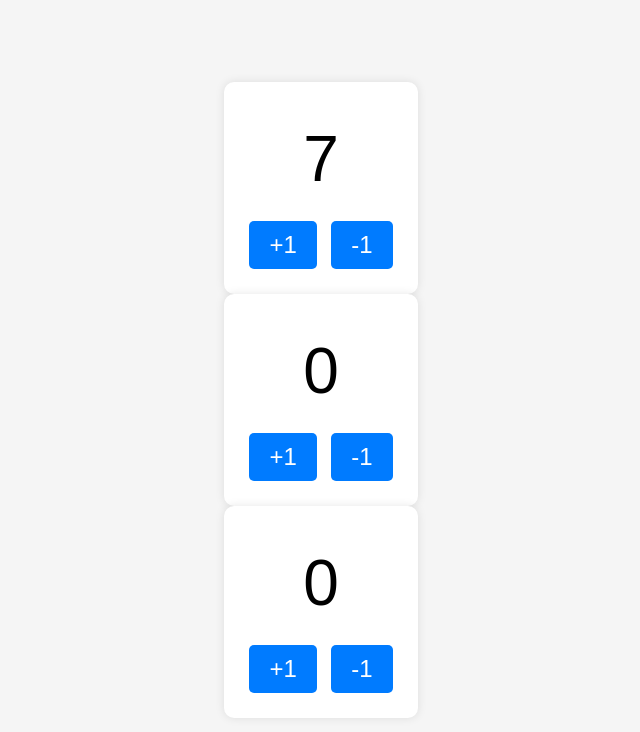
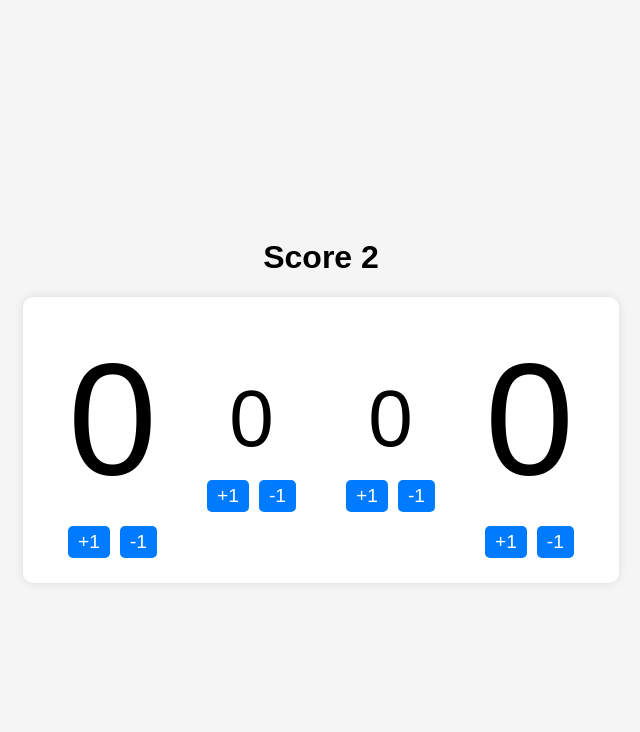
Before and after one commit to 1PingSun/scoreboard, a Flask app: page /scorepage/2 in a window 1280 px wide. Shown: the top 732 px of the page, without its empty margins (319-959 px from the left). Run offline with Flask 3, Linux system fonts and the light colour scheme; the visitor is signed in with stand-in values (Sample User, id 1); data comes from the database, SQL or seed files in the repository.

Commit message:
四組完成基本功能

```diff
--- a/app.py
+++ b/app.py
@@ -28,12 +28,15 @@ def init_db():
         cursor.execute('''
             CREATE TABLE IF NOT EXISTS scores (
                 id INTEGER PRIMARY KEY,
-                score INTEGER NOT NULL
+                score1 INTEGER NOT NULL,
+                score2 INTEGER NOT NULL,
+                score3 INTEGER NOT NULL,
+                score4 INTEGER NOT NULL
             )
         ''')
         # 確保有五筆數據
         for i in range(1, 6):
-            cursor.execute('INSERT OR IGNORE INTO scores (id, score) VALUES (?, ?)', (i, 0))
+            cursor.execute('INSERT OR IGNORE INTO scores (id, score1, score2, score3, score4) VALUES (?, ?, ?, ?, ?)', (i, 0, 0, 0, 0))
         conn.commit()
 
 # 登錄頁面
@@ -62,10 +65,10 @@ def get_score(id):
     try:
         with sqlite3.connect('database.db') as conn:
             cursor = conn.cursor()
-            cursor.execute('SELECT score FROM scores WHERE id = ?', (id,))
-            score = cursor.fetchone()
-            if score:
-                return jsonify({'id': id, 'score': score[0]})
+            cursor.execute('SELECT score1, score2, score3, score4 FROM scores WHERE id = ?', (id,))
+            scores = cursor.fetchone()
+            if scores:
+                return jsonify({'id': id, 'scores': scores})
             else:
                 return jsonify({'error': 'Score not found'}), 404
     except Exception as e:
@@ -77,15 +80,15 @@ def get_score(id):
 @login_required
 def update_score(id):
     try:
-        new_score = request.json.get('score')
-        if new_score is None:
-            return jsonify({'error': 'No score provided'}), 400
+        new_scores = request.json.get('scores')
+        if not new_scores or len(new_scores) != 4:
+            return jsonify({'error': 'Invalid scores provided'}), 400
 
         with sqlite3.connect('database.db') as conn:
             cursor = conn.cursor()
-            cursor.execute('UPDATE scores SET score = ? WHERE id = ?', (new_score, id))
+            cursor.execute('UPDATE scores SET score1 = ?, score2 = ?, score3 = ?, score4 = ? WHERE id = ?', (*new_scores, id))
             conn.commit()
-            return jsonify({'id': id, 'score': new_score})
+            return jsonify({'id': id, 'scores': new_scores})
     except Exception as e:
         print(f"Error updating score: {e}")
         return jsonify({'error': 'Internal server error'}), 500
@@ -97,7 +100,7 @@ def get_all_scores():
     try:
         with sqlite3.connect('database.db') as conn:
             cursor = conn.cursor()
-            cursor.execute('SELECT id, score FROM scores')
+            cursor.execute('SELECT id, score1, score2, score3, score4 FROM scores')
             scores = cursor.fetchall()
             return jsonify(scores)
     except Exception as e:
@@ -124,4 +127,4 @@ def admin_page():
 
 if __name__ == '__main__':
     init_db()
-    app.run(host='0.0.0.0', port=8080, debug=True)
+    app.run(host='0.0.0.0', port=8080)
--- a/templates/score.html
+++ b/templates/score.html
@@ -16,19 +16,36 @@
             background-color: #f5f5f5;
         }
         .scoreboard {
-            text-align: center;
+            display: flex;
+            flex-direction: row;
+            justify-content: center;
+            align-items: center;
             background-color: #fff;
             padding: 20px;
             border-radius: 10px;
             box-shadow: 0 0 10px rgba(0, 0, 0, 0.1);
         }
+        .score-group {
+            display: flex;
+            flex-direction: column;
+            align-items: center;
+            margin: 0 20px;
+        }
         .score {
-            font-size: 4em;
-            margin: 20px 0;
+            font-size: 10em;
+            margin: 10px 0;
+        }
+        .scorePart {
+            font-size: 5em;
+            margin: 10px 0;
+        }
+        .buttonArray {
+            display: flex;
+            justify-content: space-around;
         }
         button {
-            font-size: 1.5em;
-            padding: 10px 20px;
+            font-size: 1.2em;
+            padding: 5px 10px;
             margin: 5px;
             background-color: #007BFF;
             color: white;
@@ -42,48 +59,79 @@
     </style>
 </head>
 <body>
+    <h1>Score {{ id }}</h1>
     <div class="scoreboard">
-        <div class="score" id="score">0</div>
-        <button onclick="updateScore(1)">+1</button>
-        <button onclick="updateScore(-1)">-1</button>
-    </div>
-
-    <div class="scoreboard">
-        <div class="score" id="score">0</div>
-        <button onclick="updateScore(1)">+1</button>
-        <button onclick="updateScore(-1)">-1</button>
-    </div>
-
-    <div class="scoreboard">
-        <div class="score" id="score">0</div>
-        <button onclick="updateScore(1)">+1</button>
-        <button onclick="updateScore(-1)">-1</button>
+        <div class="score-group">
+            <div class="score" id="score1">0</div>
+            <div class="buttonArray">
+                <button onclick="updateScore(1, 1)">+1</button>
+                <button onclick="updateScore(-1, 1)">-1</button>
+            </div>
+        </div>
+        <div class="score-group">
+            <div class="scorePart" id="score2">0</div>
+            <div class="buttonArray">
+                <button onclick="updateScore(1, 2)">+1</button>
+                <button onclick="updateScore(-1, 2)">-1</button>
+            </div>
+        </div>
+        <div class="score-group">
+            <div class="scorePart" id="score3">0</div>
+            <div class="buttonArray">
+                <button onclick="updateScore(1, 3)">+1</button>
+                <button onclick="updateScore(-1, 3)">-1</button>
+            </div>
+        </div>
+        <div class="score-group">
+            <div class="score" id="score4">0</div>
+            <div class="buttonArray">
+                <button onclick="updateScore(1, 4)">+1</button>
+                <button onclick="updateScore(-1, 4)">-1</button>
+            </div>
+        </div>
     </div>
 
     <script>
-        const scoreElement = document.getElementById('score');
+        const scoreElements = [
+            document.getElementById('score1'),
+            document.getElementById('score2'),
+            document.getElementById('score3'),
+            document.getElementById('score4')
+        ];
         const id = {{ id }};
 
         // 當頁面加載時獲取當前分數
         fetch(`/score/${id}`)
             .then(response => response.json())
             .then(data => {
-                scoreElement.textContent = data.score;
+                const scores = data.scores;
+                for (let i = 0; i < scores.length; i++) {
+                    scoreElements[i].textContent = scores[i];
+                }
             });
 
         // 定義更新比分的函數
-        function updateScore(change) {
-            const newScore = parseInt(scoreElement.textContent) + change;
+        function updateScore(change, scoreIndex) {
+            const newScores = scoreElements.map((el, i) => {
+                if (i === scoreIndex - 1) {
+                    return parseInt(el.textContent) + change;
+                }
+                return parseInt(el.textContent);
+            });
+
             fetch(`/score/${id}`, {
                 method: 'POST',
                 headers: {
                     'Content-Type': 'application/json'
                 },
-                body: JSON.stringify({ score: newScore })
+                body: JSON.stringify({ scores: newScores })
             })
             .then(response => response.json())
             .then(data => {
-                scoreElement.textContent = data.score;
+                const scores = data.scores;
+                for (let i = 0; i < scores.length; i++) {
+                    scoreElements[i].textContent = scores[i];
+                }
             })
             .catch(error => {
                 console.error('Error updating score:', error);
```
Also changed, not shown: templates/admin.html (+61 -6 lines), database.db.
